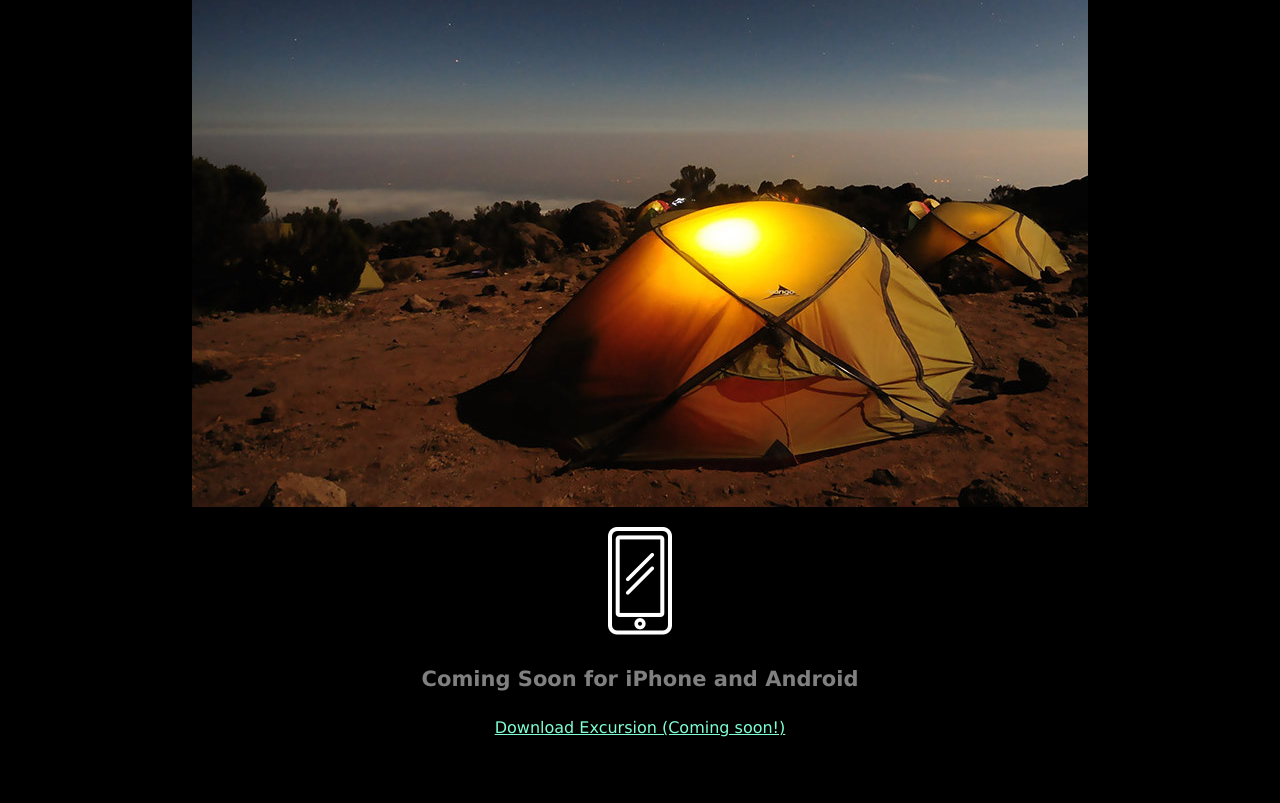
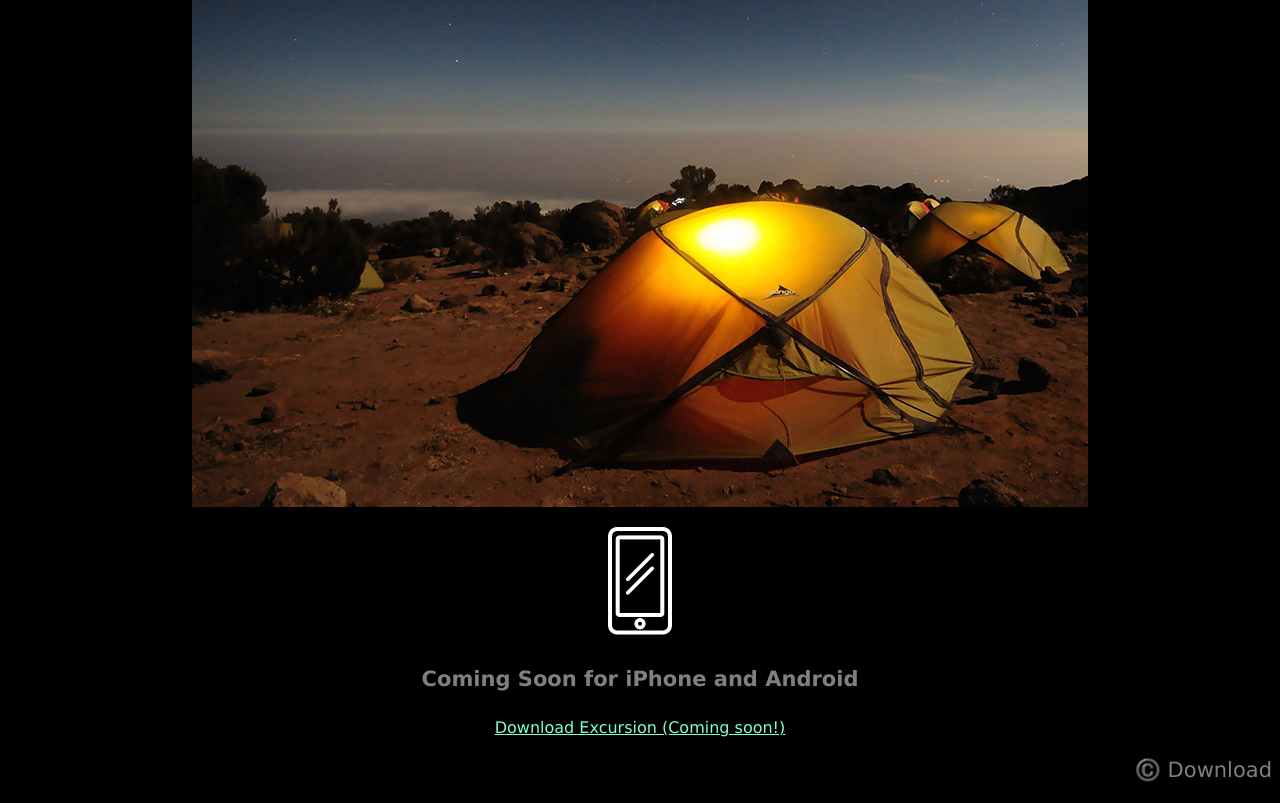
Before and after one commit to MMH576/excursion, a plain HTML site: page index.html in a window 1280 px wide. Shown: the part 505-1308 px from the top of the page. Before the commit the page ends 1258 px from the top, so only its background shows below. Drawn offline with Linux system fonts and the light colour scheme.

Commit message:
q sanadkjb

```diff
--- a/index.html
+++ b/index.html
@@ -22,5 +22,6 @@
     <p><img src="resources/images/phone.png" /></p>
     <h4 class="header--sub-header">Coming Soon for iPhone and Android</h4>
     <p><a class="link--cta" href="#">Download Excursion (Coming soon!)</a></p>
+    <p class="footer--copyright">©️ Download</p>
   </body>
 </html>
--- a/resources/css/style.css
+++ b/resources/css/style.css
@@ -29,3 +29,11 @@ body {
   font-size: 16px;
   color: aquamarine;
 }
+
+/* FOOTER */
+
+.footer--copyright {
+  font-size: 21px;
+  color: grey;
+  text-align: right;
+}
```
